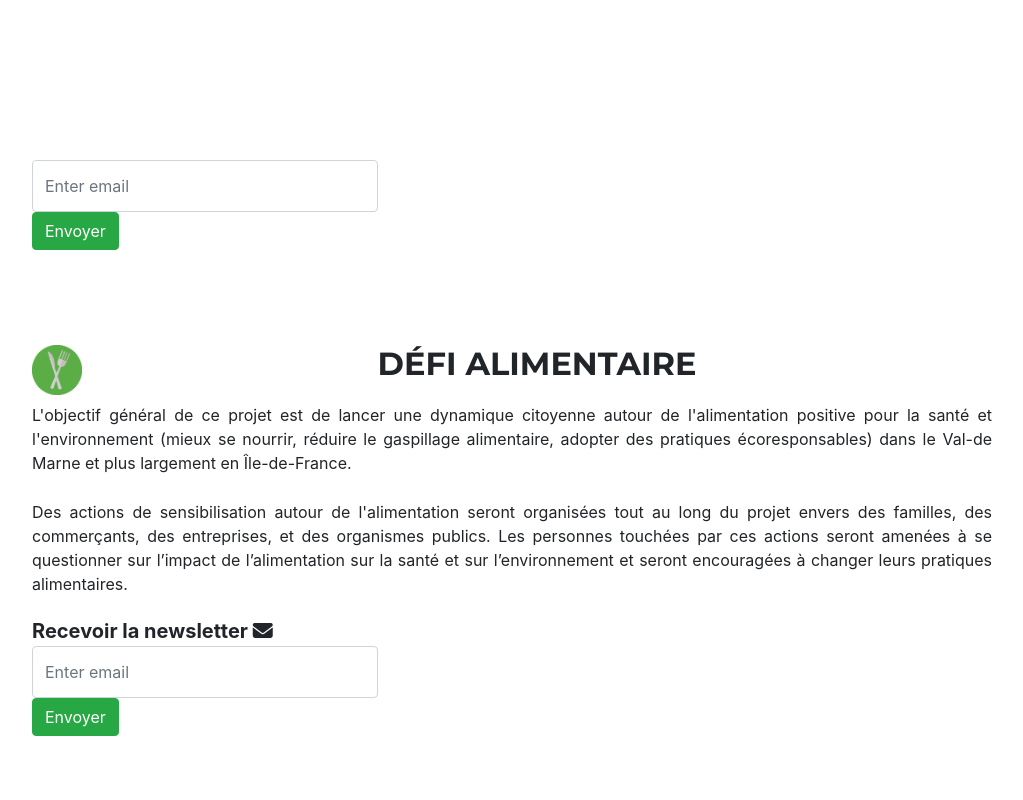
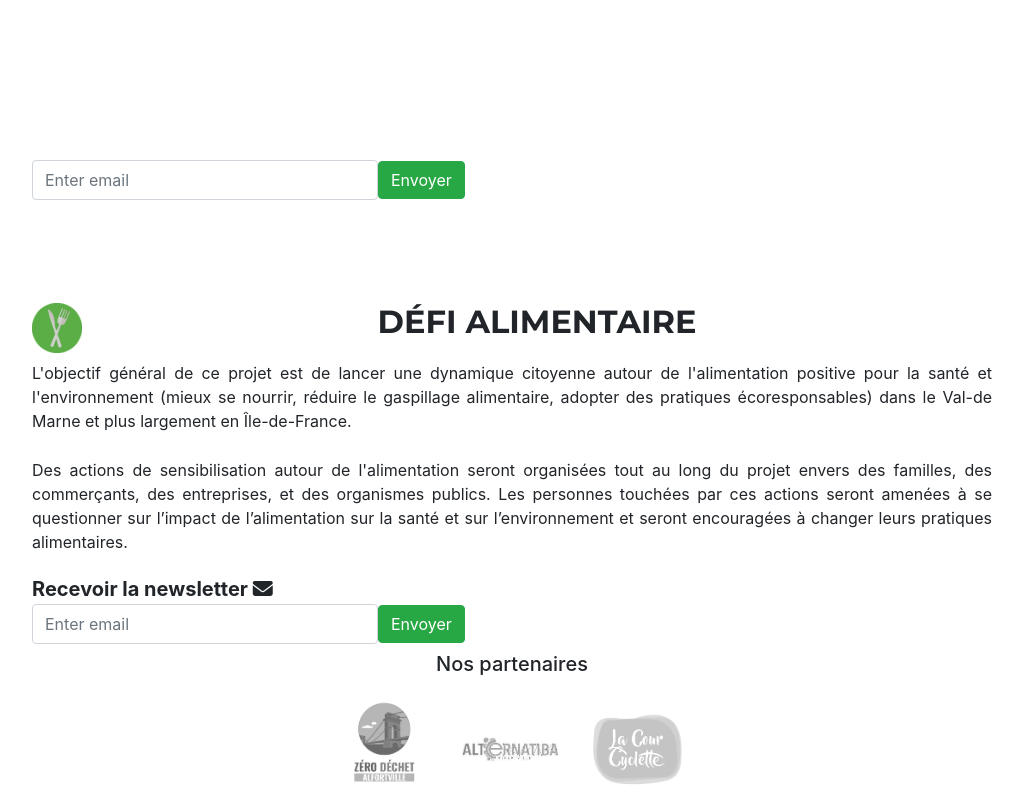
Before and after one commit to tvililax/zerodechet-project, an Angular app in the folder ANGclient/: page / in a window 1280 px wide. Shown: the part 1340-2140 px from the top of the page, without its empty margins (128-1151 px from the left). Built offline with nearby package versions, Linux system fonts and the light colour scheme.

Commit message:
Edit form and create Form component

```diff
--- a/ANGclient/src/app/app.component.html
+++ b/ANGclient/src/app/app.component.html
@@ -56,14 +56,8 @@
       participants. Ainsi, nous sollicitons votre aide pour relayer ces informations sur les moyens à votre disposition. Vos contributions seront précieuses pour la réussite de notre campagne de communication.
       Suivez nous dans cette belle aventure ! Globalement, la communication devient cette année un axe important
       des actions du groupe Zéro Déchet Alfortville : ce défi est surtout un moyen d’inviter les gens à passer à l’action face à la problématique de la production de déchets et de montrer aux citoyens que changer leurs habitudes par rapport aux déchets peut être simple, même ludique et leur apporter des bénéfices !</p>
-  <form>
-    <div class='news-text'>
-      <span class="news-title">Recevoir la newsletter <i class="fas fa-envelope"></i></span>
-      <input style="width: 25vw;" type="email" class="form-control" placeholder="Enter email">
 
-      <button type="submit" class="btn btn-success">Envoyer</button>
-    </div>
-  </form>
+     <app-form></app-form>
 
 </div>
 
@@ -88,14 +82,7 @@
     alimentaires.
   </p>
 
-  <form style="margin-bottom: 70px;">
-    <div class='news-text'>
-      <span class="news-title">Recevoir la newsletter <i class="fas fa-envelope"></i></span>
-      <input style="width: 25vw;" type="email" class="form-control" placeholder="Enter email">
-
-      <button type="submit" class="btn btn-success">Envoyer</button>
-    </div>
-  </form>
+  <app-form></app-form>
 
   <h3>Nos partenaires</h3>
 
--- a/ANGclient/src/app/app.module.ts
+++ b/ANGclient/src/app/app.module.ts
@@ -4,11 +4,13 @@ import { NgModule } from '@angular/core';
 import { AppRoutingModule } from './app-routing.module';
 import { AppComponent } from './app.component';
 import { CarouselComponent } from './carousel/carousel.component';
+import { FormComponent } from './form/form.component';
 
 @NgModule({
   declarations: [
     AppComponent,
-    CarouselComponent
+    CarouselComponent,
+    FormComponent
   ],
   imports: [
     BrowserModule,
--- /dev/null
+++ b/ANGclient/src/app/form/form.component.html
@@ -0,0 +1,14 @@
+<form>
+    <div class='news-text'>
+        <span class="news-title">Recevoir la newsletter <i class="fas fa-envelope"></i></span>
+        <form class="form-inline">
+            <div class="form-group mb-2">
+
+              <input style="width: 25vw; padding-top: 0; padding-bottom: 0;" type="email" class="form-control" placeholder="Enter email">
+            </div>
+            <button type="submit" class="btn btn-success mb-2">Envoyer</button>
+          </form>
+
+
+    </div>
+  </form>
--- /dev/null
+++ b/ANGclient/src/app/form/form.component.ts
@@ -0,0 +1,15 @@
+import { Component, OnInit } from '@angular/core';
+
+@Component({
+  selector: 'app-form',
+  templateUrl: './form.component.html',
+  styleUrls: ['./form.component.scss']
+})
+export class FormComponent implements OnInit {
+
+  constructor() { }
+
+  ngOnInit() {
+  }
+
+}
```
Also changed, not shown: ANGclient/src/app/form/form.component.scss (added), 1 other file (tests, documents, lock files or other folders).
